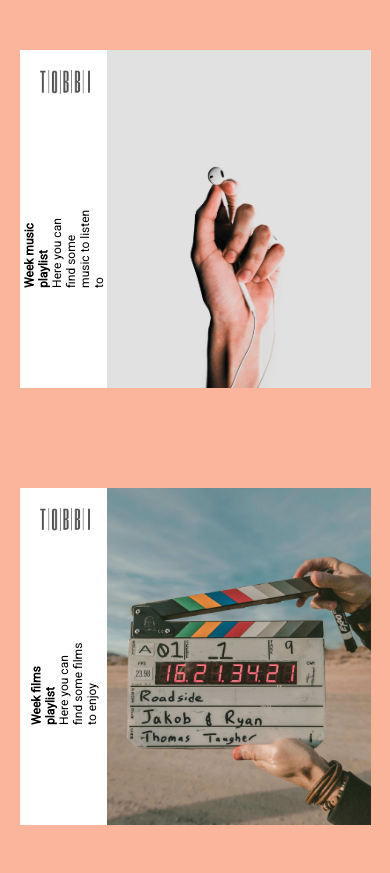
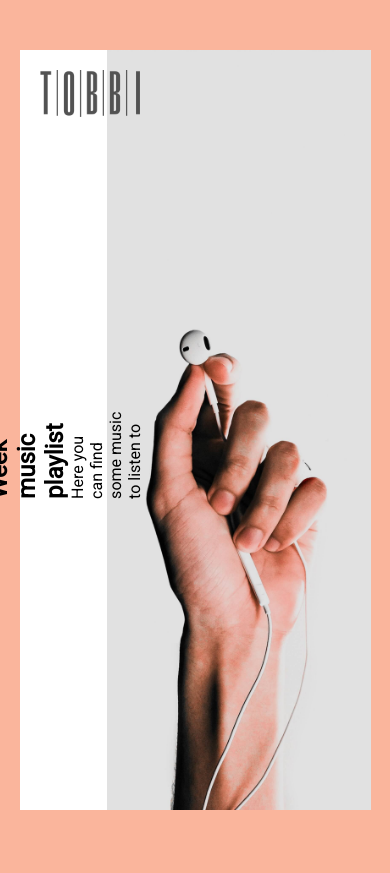
Before and after one commit to baldataras/baldataras.github.io, a plain HTML site: page index.html in a window 390 px wide. Shown: the top 873 px of the page. Drawn offline with Linux system fonts and the light colour scheme.

Commit message:
Revert "Update style.css"
This reverts commit 59d30f9934d53fb88cbc783d384c0f4fe62fff63.

```diff
--- a/css/style.css
+++ b/css/style.css
@@ -101,24 +101,3 @@ body {
   top: 45%;
   margin: auto;
 }
-
-@media only screen and (max-width: 950px) {
-  * {
-    font-size: 15px;
-  }
-  .head-block {
-    height: 60vh;
-  }
-}
-
-@media only screen and (max-width: 620px) {
-  * {
-    font-size: 12px;
-  }
-  .head-block {
-    height: 40vh;
-  }
-  #logo {
-    width: 50px;
-  }
-}
```
